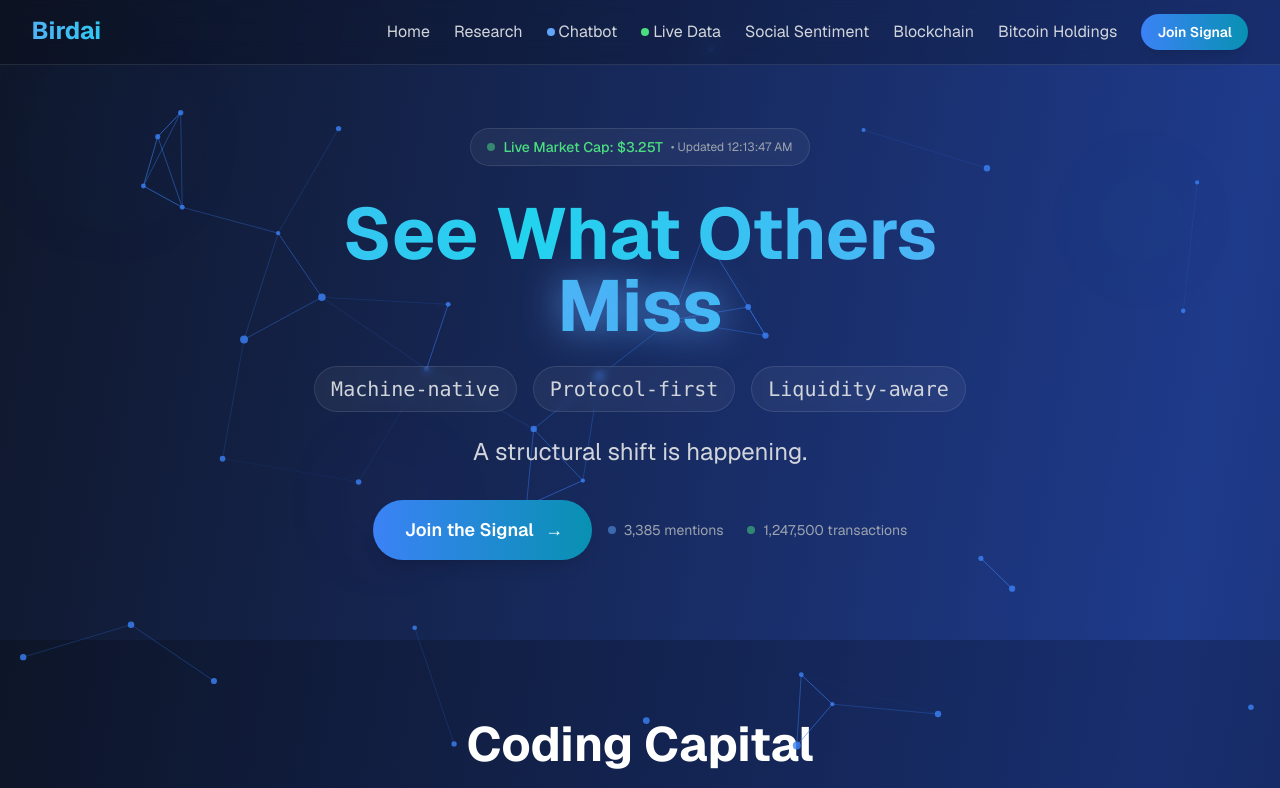
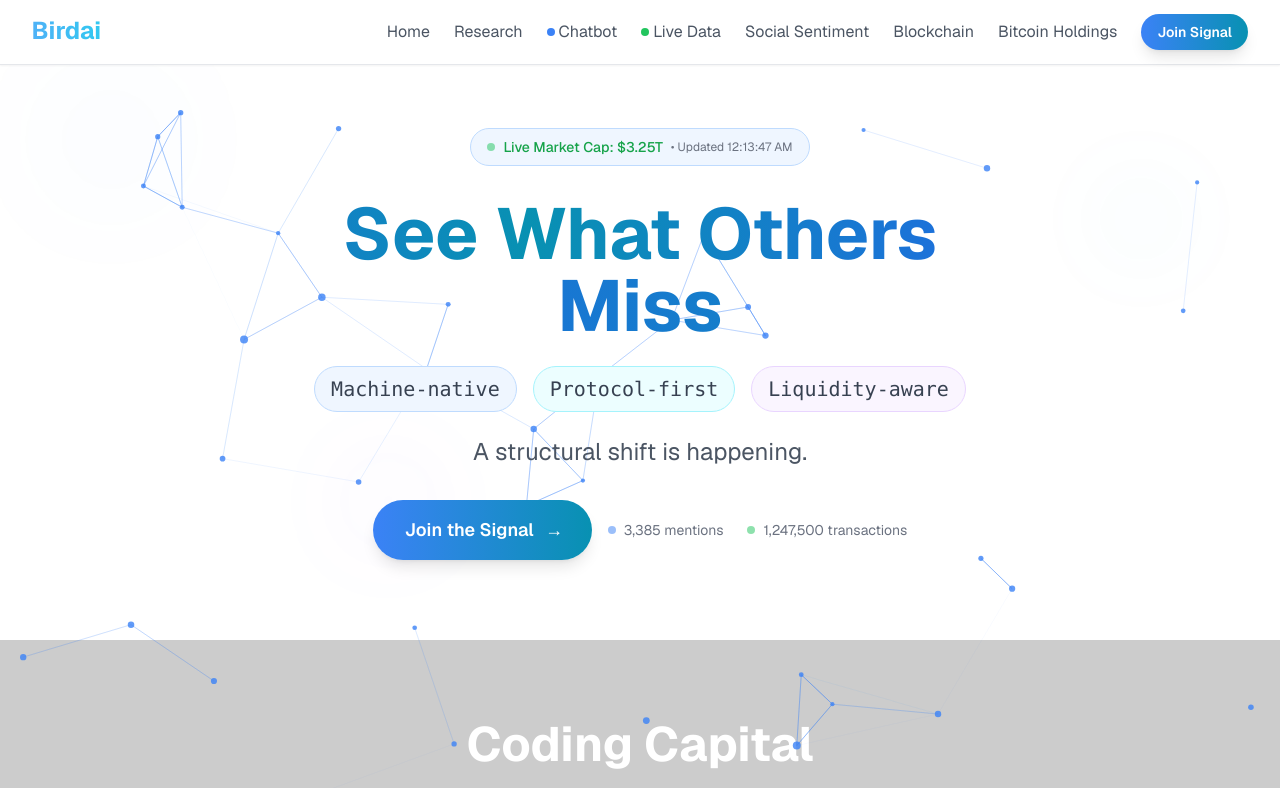
Before and after one commit to Kfar19/CursorWeb, a Next.js app: page / in a window 1280 px wide. Shown: the top 788 px of the page. Built offline with nearby package versions, Linux system fonts and the light colour scheme; no server answers.

Commit message:
Apply white/light background design based on cognitive science principles - improves readability, trust, and conversion rates

```diff
--- a/src/app/globals.css
+++ b/src/app/globals.css
@@ -3,8 +3,13 @@
 @tailwind utilities;
 
 :root {
-  --background: #0a0a0a;
-  --foreground: #ededed;
+  --background: #ffffff;
+  --foreground: #1a1a1a;
+  --muted: #6b7280;
+  --muted-background: #f9fafb;
+  --border: #e5e7eb;
+  --accent: #3b82f6;
+  --accent-foreground: #ffffff;
 }
 
 html {
@@ -16,6 +21,7 @@ body {
   color: var(--foreground);
   font-family: var(--font-geist-sans), Arial, Helvetica, sans-serif;
   overflow-x: hidden;
+  line-height: 1.6;
 }
 
 /* Custom scrollbar */
@@ -24,14 +30,14 @@ body {
 }
 
 ::-webkit-scrollbar-track {
-  background: #1a1a1a;
+  background: #f1f5f9;
 }
 
 ::-webkit-scrollbar-thumb {
-  background: #4a4a4a;
+  background: #cbd5e1;
   border-radius: 4px;
 }
 
 ::-webkit-scrollbar-thumb:hover {
-  background: #6a6a6a;
+  background: #94a3b8;
 }
--- a/src/app/page.tsx
+++ b/src/app/page.tsx
@@ -958,7 +958,7 @@ export default function Home() {
   };
 
   return (
-    <div className="min-h-screen bg-gradient-to-br from-slate-900 via-blue-900 to-slate-900 overflow-x-hidden relative">
+    <div className="min-h-screen bg-white overflow-x-hidden relative">
       {/* Particle Background */}
       <div className="fixed inset-0 z-0">
                 <Particles
@@ -1141,7 +1141,7 @@ export default function Home() {
       )}
 
       {/* Navbar */}
-      <nav className="fixed top-0 w-full bg-black/20 backdrop-blur-md border-b border-white/10 z-10">
+      <nav className="fixed top-0 w-full bg-white/95 backdrop-blur-md border-b border-gray-200 z-10 shadow-sm">
         <div className="max-w-7xl mx-auto px-4 sm:px-6 lg:px-8">
           <div className="flex justify-between items-center h-16">
             {/* Logo */}
@@ -1185,24 +1185,24 @@ export default function Home() {
             <div className="hidden md:flex items-center space-x-6">
               <motion.a
                 href="#home"
-                className="text-gray-300 hover:text-white transition-colors relative group"
+                className="text-gray-600 hover:text-gray-900 transition-colors relative group"
                 whileHover={{ scale: 1.05 }}
               >
                 <span>Home</span>
                 <motion.div
-                  className="absolute -bottom-1 left-0 w-0 h-0.5 bg-gradient-to-r from-blue-400 to-cyan-400 group-hover:w-full transition-all duration-300"
+                  className="absolute -bottom-1 left-0 w-0 h-0.5 bg-gradient-to-r from-blue-500 to-cyan-500 group-hover:w-full transition-all duration-300"
                   whileHover={{ width: "100%" }}
                 />
               </motion.a>
 
               <Link
                 href="/research"
-                className="text-gray-300 hover:text-white transition-colors relative group"
+                className="text-gray-600 hover:text-gray-900 transition-colors relative group"
               >
                 <motion.div whileHover={{ scale: 1.05 }}>
                   <span>Research</span>
                   <motion.div
-                    className="absolute -bottom-1 left-0 w-0 h-0.5 bg-gradient-to-r from-purple-400 to-indigo-400 group-hover:w-full transition-all duration-300"
+                    className="absolute -bottom-1 left-0 w-0 h-0.5 bg-gradient-to-r from-purple-500 to-indigo-500 group-hover:w-full transition-all duration-300"
                     whileHover={{ width: "100%" }}
                   />
                 </motion.div>
@@ -1210,13 +1210,13 @@ export default function Home() {
 
               <Link
                 href="/chatbot"
-                className="text-gray-300 hover:text-white transition-colors relative group flex items-center space-x-1"
+                className="text-gray-600 hover:text-gray-900 transition-colors relative group flex items-center space-x-1"
               >
                 <motion.div whileHover={{ scale: 1.05 }} className="flex items-center space-x-1">
-                  <div className="w-2 h-2 bg-blue-400 rounded-full animate-pulse"></div>
+                  <div className="w-2 h-2 bg-blue-500 rounded-full animate-pulse"></div>
                   <span>Chatbot</span>
                   <motion.div
-                    className="absolute -bottom-1 left-0 w-0 h-0.5 bg-gradient-to-r from-blue-400 to-cyan-400 group-hover:w-full transition-all duration-300"
+                    className="absolute -bottom-1 left-0 w-0 h-0.5 bg-gradient-to-r from-blue-500 to-cyan-500 group-hover:w-full transition-all duration-300"
                     whileHover={{ width: "100%" }}
                   />
                 </motion.div>
@@ -1224,37 +1224,37 @@ export default function Home() {
 
               <motion.a
                 href="#live-data"
-                className="text-gray-300 hover:text-white transition-colors relative group flex items-center space-x-1"
+                className="text-gray-600 hover:text-gray-900 transition-colors relative group flex items-center space-x-1"
                 whileHover={{ scale: 1.05 }}
               >
-                <div className="w-2 h-2 bg-green-400 rounded-full animate-pulse"></div>
+                <div className="w-2 h-2 bg-green-500 rounded-full animate-pulse"></div>
                 <span>Live Data</span>
                 <motion.div
-                  className="absolute -bottom-1 left-0 w-0 h-0.5 bg-gradient-to-r from-green-400 to-emerald-400 group-hover:w-full transition-all duration-300"
+                  className="absolute -bottom-1 left-0 w-0 h-0.5 bg-gradient-to-r from-green-500 to-emerald-500 group-hover:w-full transition-all duration-300"
                   whileHover={{ width: "100%" }}
                 />
               </motion.a>
 
               <motion.a
                 href="#social-sentiment"
-                className="text-gray-300 hover:text-white transition-colors relative group"
+                className="text-gray-600 hover:text-gray-900 transition-colors relative group"
                 whileHover={{ scale: 1.05 }}
               >
                 <span>Social Sentiment</span>
                 <motion.div
-                  className="absolute -bottom-1 left-0 w-0 h-0.5 bg-gradient-to-r from-purple-400 to-pink-400 group-hover:w-full transition-all duration-300"
+                  className="absolute -bottom-1 left-0 w-0 h-0.5 bg-gradient-to-r from-purple-500 to-pink-500 group-hover:w-full transition-all duration-300"
                   whileHover={{ width: "100%" }}
                 />
               </motion.a>
 
               <motion.a
                 href="#blockchain-feed"
-                className="text-gray-300 hover:text-white transition-colors relative group"
+                className="text-gray-600 hover:text-gray-900 transition-colors relative group"
                 whileHover={{ scale: 1.05 }}
               >
                 <span>Blockchain</span>
                 <motion.div
-                  className="absolute -bottom-1 left-0 w-0 h-0.5 bg-gradient-to-r from-orange-400 to-red-400 group-hover:w-full transition-all duration-300"
+                  className="absolute -bottom-1 left-0 w-0 h-0.5 bg-gradient-to-r from-orange-500 to-red-500 group-hover:w-full transition-all duration-300"
                   whileHover={{ width: "100%" }}
                 />
               </motion.a>
@@ -1263,12 +1263,12 @@ export default function Home() {
 
               <motion.a
                 href="#bitcoin-holdings"
-                className="text-gray-300 hover:text-white transition-colors relative group"
+                className="text-gray-600 hover:text-gray-900 transition-colors relative group"
                 whileHover={{ scale: 1.05 }}
               >
                 <span>Bitcoin Holdings</span>
                 <motion.div
-                  className="absolute -bottom-1 left-0 w-0 h-0.5 bg-gradient-to-r from-yellow-400 to-orange-400 group-hover:w-full transition-all duration-300"
+                  className="absolute -bottom-1 left-0 w-0 h-0.5 bg-gradient-to-r from-yellow-500 to-orange-500 group-hover:w-full transition-all duration-300"
                   whileHover={{ width: "100%" }}
                 />
               </motion.a>
@@ -1420,17 +1420,17 @@ export default function Home() {
         >
           {/* Live Market Cap Badge */}
           <motion.div
-            className="inline-flex items-center space-x-2 bg-white/5 backdrop-blur-sm border border-white/10 rounded-full px-4 py-2 mb-8"
+            className="inline-flex items-center space-x-2 bg-blue-50 border border-blue-200 rounded-full px-4 py-2 mb-8"
             variants={fadeInUp}
             whileHover={{ scale: 1.05 }}
           >
-            <div className="w-2 h-2 bg-green-400 rounded-full animate-pulse"></div>
-            <span className="text-green-400 text-sm font-medium">Live Market Cap: {formatMarketCap(marketCap)}</span>
-            <span className="text-gray-400 text-xs">• Updated {lastUpdated.toLocaleTimeString()}</span>
+            <div className="w-2 h-2 bg-green-500 rounded-full animate-pulse"></div>
+            <span className="text-green-600 text-sm font-medium">Live Market Cap: {formatMarketCap(marketCap)}</span>
+            <span className="text-gray-500 text-xs">• Updated {lastUpdated.toLocaleTimeString()}</span>
           </motion.div>
 
           <motion.h1
-            className="text-5xl md:text-7xl font-bold text-white mb-6 relative"
+            className="text-5xl md:text-7xl font-bold text-gray-900 mb-6 relative"
             variants={fadeInUp}
           >
             <motion.span
@@ -1438,20 +1438,12 @@ export default function Home() {
                 backgroundPosition: ['0% 50%', '100% 50%', '0% 50%'],
               }}
               transition={{ duration: 3, repeat: Infinity, ease: "easeInOut" }}
-              className="bg-gradient-to-r from-blue-400 via-cyan-400 to-blue-400 bg-[length:200%_100%] bg-clip-text text-transparent"
+              className="bg-gradient-to-r from-blue-600 via-cyan-600 to-blue-600 bg-[length:200%_100%] bg-clip-text text-transparent"
             >
               See What Others
             </motion.span>
             <motion.span
-              className="block text-transparent bg-clip-text bg-gradient-to-r from-blue-400 to-cyan-400 relative"
-              animate={{
-                textShadow: [
-                  "0 0 20px rgba(96, 165, 250, 0.5)",
-                  "0 0 40px rgba(96, 165, 250, 0.8)",
-                  "0 0 20px rgba(96, 165, 250, 0.5)"
-                ]
-              }}
-              transition={{ duration: 2, repeat: Infinity, ease: "easeInOut" }}
+              className="block text-transparent bg-clip-text bg-gradient-to-r from-blue-600 to-cyan-600 relative"
             >
               Miss
             </motion.span>
@@ -1465,22 +1457,22 @@ export default function Home() {
             variants={fadeInUp}
           >
             <motion.span
-              className="text-lg md:text-xl text-gray-300 font-mono px-4 py-2 bg-white/5 backdrop-blur-sm rounded-full border border-white/10"
-              whileHover={{ scale: 1.05, backgroundColor: "rgba(96, 165, 250, 0.1)" }}
+              className="text-lg md:text-xl text-gray-700 font-mono px-4 py-2 bg-blue-50 rounded-full border border-blue-200"
+              whileHover={{ scale: 1.05, backgroundColor: "rgb(239, 246, 255)" }}
               transition={{ duration: 0.3 }}
             >
               Machine-native
             </motion.span>
             <motion.span
-              className="text-lg md:text-xl text-gray-300 font-mono px-4 py-2 bg-white/5 backdrop-blur-sm rounded-full border border-white/10"
-              whileHover={{ scale: 1.05, backgroundColor: "rgba(34, 211, 238, 0.1)" }}
+              className="text-lg md:text-xl text-gray-700 font-mono px-4 py-2 bg-cyan-50 rounded-full border border-cyan-200"
+              whileHover={{ scale: 1.05, backgroundColor: "rgb(236, 254, 255)" }}
               transition={{ duration: 0.3 }}
             >
               Protocol-first
             </motion.span>
             <motion.span
-              className="text-lg md:text-xl text-gray-300 font-mono px-4 py-2 bg-white/5 backdrop-blur-sm rounded-full border border-white/10"
-              whileHover={{ scale: 1.05, backgroundColor: "rgba(168, 85, 247, 0.1)" }}
+              className="text-lg md:text-xl text-gray-700 font-mono px-4 py-2 bg-purple-50 rounded-full border border-purple-200"
+              whileHover={{ scale: 1.05, backgroundColor: "rgb(250, 245, 255)" }}
               transition={{ duration: 0.3 }}
             >
               Liquidity-aware
@@ -1488,7 +1480,7 @@ export default function Home() {
           </motion.div>
 
           <motion.p
-            className="text-xl md:text-2xl text-gray-300 mb-8 max-w-3xl mx-auto"
+            className="text-xl md:text-2xl text-gray-600 mb-8 max-w-3xl mx-auto"
             variants={fadeInUp}
           >
             A structural shift is happening.
@@ -1521,15 +1513,15 @@ export default function Home() {
 
             {/* Live Stats */}
             <motion.div
-              className="flex items-center space-x-6 text-sm text-gray-400"
+              className="flex items-center space-x-6 text-sm text-gray-500"
               variants={fadeInUp}
             >
               <div className="flex items-center space-x-2">
-                <div className="w-2 h-2 bg-blue-400 rounded-full animate-pulse"></div>
+                <div className="w-2 h-2 bg-blue-500 rounded-full animate-pulse"></div>
                 <span>{totalMentions.toLocaleString()} mentions</span>
               </div>
               <div className="flex items-center space-x-2">
-                <div className="w-2 h-2 bg-green-400 rounded-full animate-pulse"></div>
+                <div className="w-2 h-2 bg-green-500 rounded-full animate-pulse"></div>
                 <span>{totalTransactions.toLocaleString()} transactions</span>
               </div>
 
```
